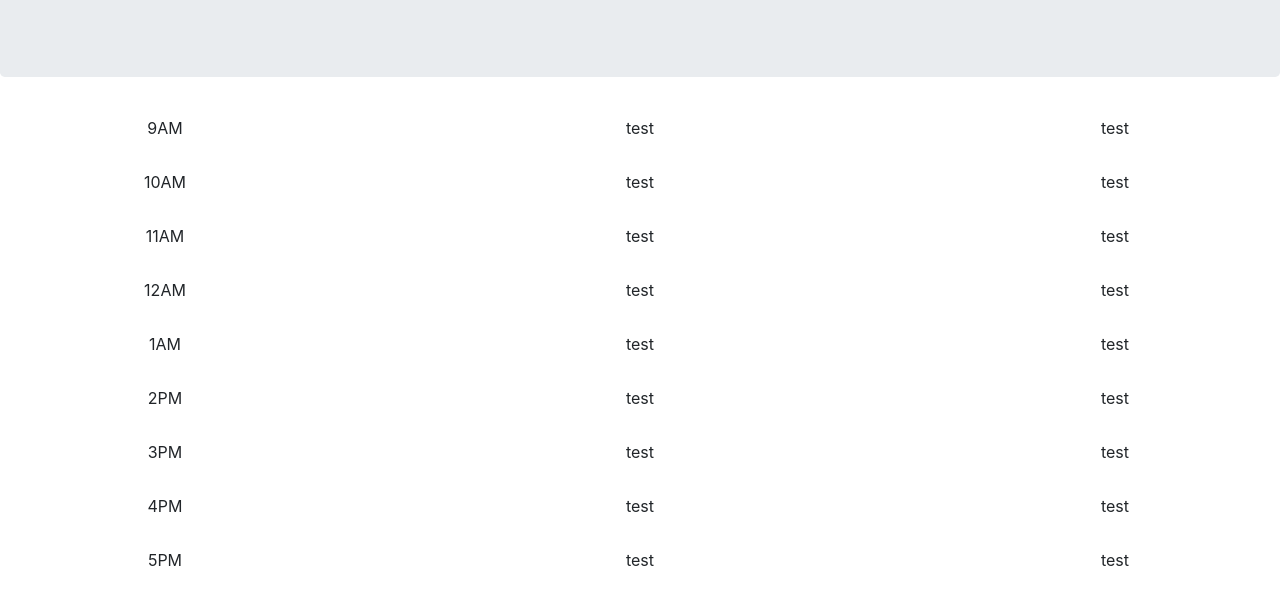
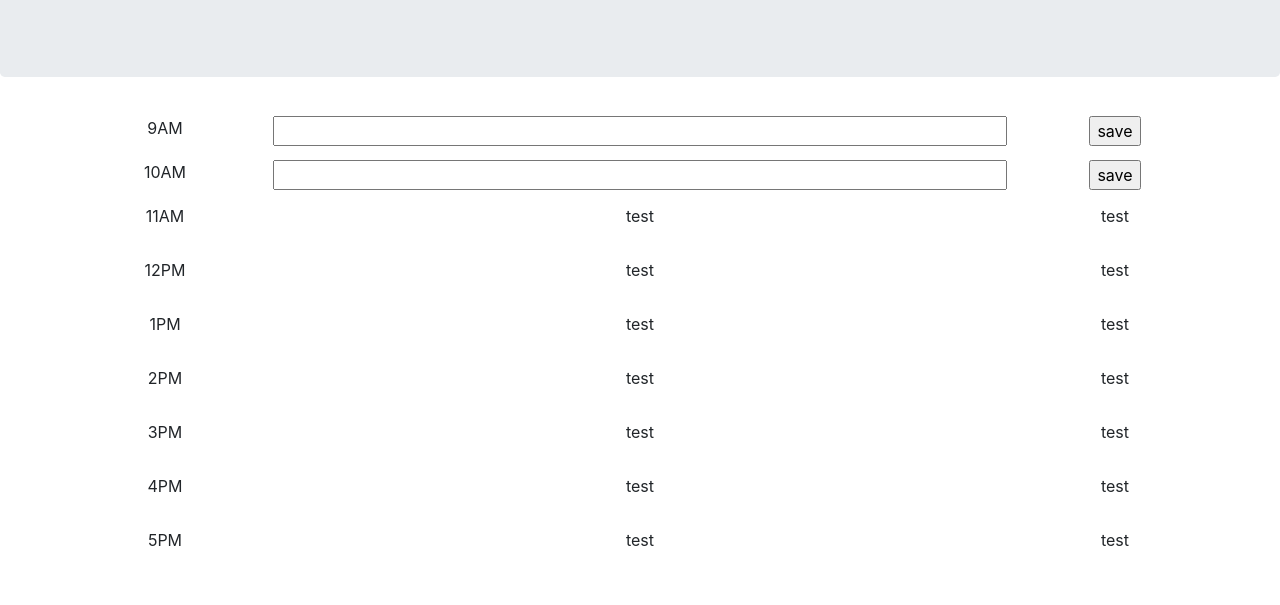
Before and after one commit to michaelartes89/Project5-DayPlanner, a plain HTML site: page index.html in a window 1280 px wide. Shown: the part 191-796 px from the top of the page. Drawn offline with nearby package versions, Linux system fonts and the light colour scheme.

Commit message:
moved ids to input elements

```diff
--- a/index.html
+++ b/index.html
@@ -18,7 +18,7 @@
       href="https://fonts.googleapis.com/css?family=Open+Sans&display=swap"
       rel="stylesheet"
     />
-    <link rel="stylesheet" href="style.css" />
+    <!-- <link rel="stylesheet" href="style.css" /> -->
     <title>Work Day Scheduler</title>
   </head>
 
@@ -32,55 +32,58 @@
 
       <!-- Timeblocks go here -->
         <div class ="row">
-            <div id="hour-9" class="col-md-2 btn"><span>9AM</span></div>
-            <div id="description-9" class="col-md-8 btn"><p>test</p></div>
-            <div id="save-9" class="col-md-2 btn"><p>test</p></div>
+            <div id="hour-9" class="col-md-2 btn"><span> 9AM</span></div>
+            <div class="col-md-8 btn"><input id="description-9" class ="col" type="text"></input></div>
+            <div class="col-md-2 btn"><input id="save-9" type="submit" value="save"> </input></div>
         </div>
         <div class ="row">
             <div id="hour-10" class="col-md-2 btn"><span>10AM</span></div>
-            <div class="col-md-8 btn"><p>test</p></div>
-            <div class="col-md-2 btn"><p>test</p></div>
+            <div id="description-10" class="col-md-8 btn"><input class ="col" type="text"> </input></div>
+            <div id="save-10"class="col-md-2 btn"><input type="submit" value="save"></input></div>
         </div>
         <div class ="row">
             <div id="hour-11" class="col-md-2 btn"><span>11AM</span></div>
-            <div class="col-md-8 btn"><p>test</p></div>
-            <div class="col-md-2 btn"><p>test</p></div>
+            <div id="description-11" class="col-md-8 btn"><p>test</p></div>
+            <div id="save-11" class="col-md-2 btn"><p>test</p></div>
         </div>
         <div class ="row">
-            <div id="hour-12" class= "col-md-2 btn"><span>12AM</span></div>
-            <div class="col-md-8 btn"><p>test</p></div>
-            <div class="col-md-2 btn"><p>test</p></div>
+            <div id="hour-12" class= "col-md-2 btn"><span>12PM</span></div>
+            <div id="description-12"class="col-md-8 btn"><p>test</p></div>
+            <div id="save-12" class="col-md-2 btn"><p>test</p></div>
         </div>
         <div class ="row">
-            <div id="hour-13" class="col-md-2 btn"><span>1AM</span></div>
-            <div class="col-md-8 btn"><p>test</p></div>
-            <div class="col-md-2 btn"><p>test</p></div>
+            <div id="hour-13" class="col-md-2 btn"><span>1PM</span></div>
+            <div id="description-13" class="col-md-8 btn"><p>test</p></div>
+            <div id="save-13" class="col-md-2 btn"><p>test</p></div>
         </div>
         <div class ="row">
             <div id="hour-14" class="col-md-2 btn"><span>2PM</span></div>
-            <div class="col-md-8 btn"><p>test</p></div>
-            <div class="col-md-2 btn"><p>test</p></div>
+            <div id="description-14" class="col-md-8 btn"><p>test</p></div>
+            <div id="save-14" class="col-md-2 btn"><p>test</p></div>
         </div>
         <div class ="row">
             <div id="hour-15" class="col-md-2 btn"><span>3PM</span></div>
-            <div class="col-md-8 btn"><p>test</p></div>
-            <div class="col-md-2 btn"><p>test</p></div>
+            <div id="description-15" class="col-md-8 btn"><p>test</p></div>
+            <div id="save-15" class="col-md-2 btn"><p>test</p></div>
         </div>
         <div class ="row">
             <div id="hour-16" class="col-md-2 btn"><span>4PM</span></div>
-            <div class="col-md-8 btn"><p>test</p></div>
-            <div class="col-md-2 btn"><p>test</p></div>
+            <div id="description-16" class="col-md-8 btn"><p>test</p></div>
+            <div id="save-16" class="col-md-2 btn"><p>test</p></div>
         </div>
         <div class ="row">
             <div id="hour-17" class="col-md-2 btn"><span>5PM</span></div>
-            <div class="col-md-8 btn"><p>test</p></div>
-            <div class="col-md-2 btn"><p>test</p></div>
+            <div id="description-17" class="col-md-8 btn"><p>test</p></div>
+            <div id="save-17" class="col-md-2 btn"><p>test</p></div>
+
         </div>
 
 
     </div>
 
+
     <script src="https://code.jquery.com/jquery-3.4.1.min.js"></script>
     <script src="https://cdnjs.cloudflare.com/ajax/libs/moment.js/2.24.0/moment.min.js"></script>
+    <script src="Assets/JS/script.js"></script>
   </body>
 </html>
```
